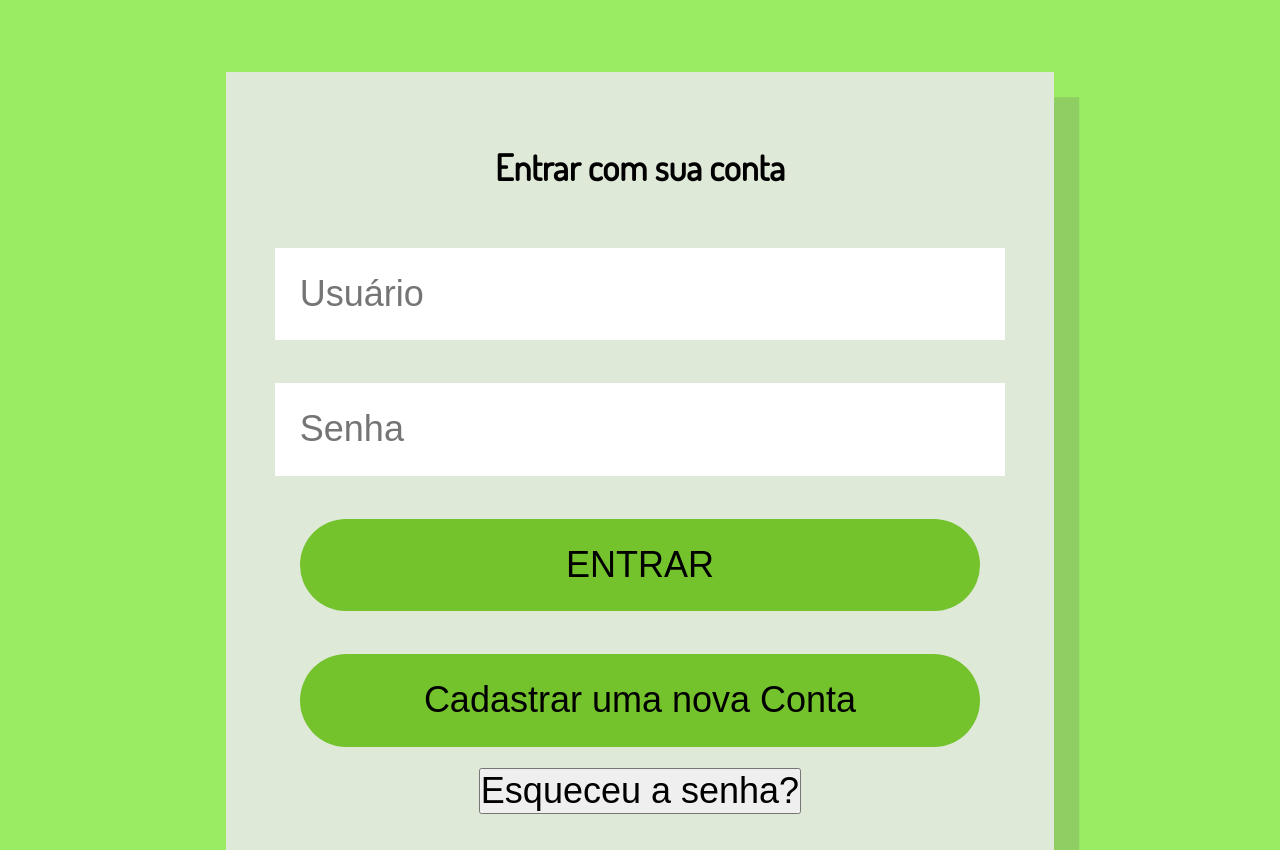
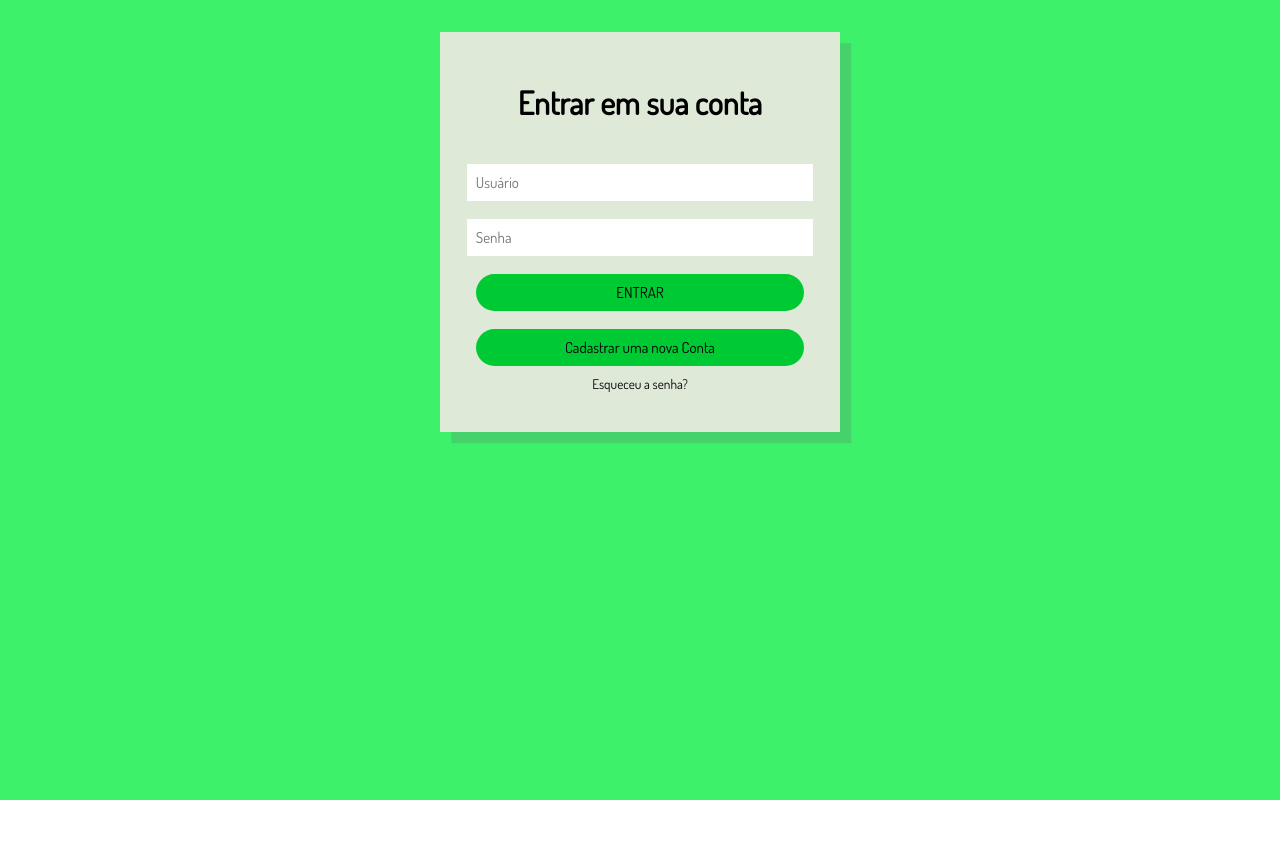
Before and after one commit to ggbtunga/Lista-desejos, a React (Create React App) app: page /login in a window 1280 px wide. After the commit the page ends 800 px from the top, so only its background shows below. Built offline with nearby package versions, Linux system fonts and the light colour scheme.

Commit message:
mudança do arquivo css do projeto inteiro

```diff
--- a/package.json
+++ b/package.json
@@ -13,6 +13,7 @@
     "react-dom": "^18.2.0",
     "react-router-dom": "^6.6.1",
     "react-scripts": "5.0.1",
+    "styled-components": "^5.3.6",
     "web-vitals": "^2.1.4"
   },
   "scripts": {
--- a/src/Page.css
+++ b/src/Page.css
@@ -1,7 +1,9 @@
+@import url('https://fonts.googleapis.com/css2?family=Dosis&display=swap');
+
 *{
     margin: 0;
     padding: 0;
-    font-size: 1.5rem;
+    font-family: 'Dosis', sans-serif;
 }
 
 body{
@@ -9,6 +11,10 @@ body{
     min-height: 100vh;
     display: flex;
     justify-content: center;
+}
+/* Estilo da página principal */
+.page{
+    font-size: 2.5rem;
 }
 
 .navbar{
@@ -26,24 +32,30 @@ body{
     justify-content: space-between;
 }
 
-.user{
+.nav-options button{
+    background-color: transparent;
+    border: none;
+    cursor: pointer;
+}
+
+#account{
     margin:0 1rem;
     width: .7rem;
 }
-.user:hover{
+#account:hover{
     cursor: pointer;
 }
-.user:active{
+#account:active{
     color:aliceblue;
 }
 
-.cart{
-    width: .9rem;
+#cart{
+    width: 0.9rem;
 }
-.cart:hover{
+#cart:hover{
     cursor: pointer;
 }
-.cart:active{
+#cart:active{
     color: aliceblue;
 }
 
@@ -112,3 +124,86 @@ body{
     transform: translateY(2px);
     transition: 0.4s;
 }
+
+/* Estilo das páginas de login */
+.login-body{
+    font-family: 'Dosis', sans-serif;
+    background-color: rgb(62, 241, 107);
+    display: flex;
+    justify-content: center;
+    width: 100vw;
+    height: 100vh;
+}
+
+.login{
+    padding: 1.1em;
+    margin-top:2em;
+    width: 25em;
+    height: 25em;
+    box-sizing: border-box;
+    background-color: rgb(223, 233, 216);
+    display: flex;
+    flex-direction: column;
+    align-items: center;
+    box-shadow: 0.7em 0.7em rgba(102, 102, 102, 0.219);
+}
+.login h1{
+    margin-top: 1em;
+    margin-bottom: 1em;
+}
+.login p{
+    margin:1em
+}
+.login .largura{
+    border-style: none;
+    margin: 0.6em;
+    padding: 0.6em;
+    width: 90%;
+    font-size: 15px;
+}
+.login .button{
+    border-style: none;
+    margin: 0.6em;
+    padding: 0.6em;
+    width: 90%;
+    background-color: rgb(0, 202, 51);
+    border-radius: 3em;
+    font-size: 15px;
+}
+.login .button:hover{
+    background-color: rgb(0, 173, 43);
+    cursor: pointer;
+}
+.login .button:active{
+    box-shadow: 0 4px rgba(102, 102, 102, 0.671);
+    transform: translateY(3px);
+    transition: 0.1s;
+}
+.login .recuperar{
+    background-color: transparent;
+    border: none;
+    cursor: pointer;
+    color: black;
+}
+
+.login .flexrow{
+    margin-left: 0;
+    display: flex;
+    justify-content: flex-start;
+    align-items: center;
+    width: 100%;
+}
+
+#arrow{
+    margin-right: 3em;
+    background-color: transparent;
+    border: none;
+    cursor: pointer;
+}
+#arrow:hover{
+    cursor: pointer;
+}
+#arrow:active{
+    transform: translateY(4px);
+    transition: 0.2s;
+}
--- a/src/components/Nav.js
+++ b/src/components/Nav.js
@@ -12,8 +12,8 @@ export default function Nav(){
         <nav className="navbar">
             <h2>Anime Action</h2>
             <div className="nav-options">
-                <button type="button" onClick={()=>navigate('*')}><FontAwesomeIcon icon={faCartShopping} className='cart'/></button>
-                <button type="button" onClick={()=>navigate('/login')}><FontAwesomeIcon icon={faUser} className='user'/></button>
+                <button onClick={()=>navigate('*')}><FontAwesomeIcon icon={faCartShopping} id="cart"/></button>
+                <button onClick={()=>navigate('/login')}><FontAwesomeIcon icon={faUser} id="account"/></button>
             </div>
         </nav>
     );
--- a/src/index.js
+++ b/src/index.js
@@ -1,6 +1,5 @@
 import React from 'react';
 import ReactDOM from 'react-dom/client';
-import './index.css';
 import App from './App';
 import reportWebVitals from './reportWebVitals';
 
--- a/src/pages/Login.js
+++ b/src/pages/Login.js
@@ -1,5 +1,5 @@
 import React from "react";
-import "./LoginStyles.css"
+import '../Page.css'
 import { useNavigate } from "react-router-dom";
 
 export default function Login(){
@@ -7,16 +7,18 @@ export default function Login(){
     const navigate = useNavigate()
 
     return(
-        <div className="container">
-            <h1>Entrar com sua conta</h1>
-            <input className="largura" id="user" name="USER" type="text" placeholder="Usuário"/>
-            <input className="largura" id="password" name="PASSWORD" type="password" placeholder="Senha"/>
+        <div className="login-body">
+            <div className="login">
+                <h1>Entrar em sua conta</h1>
+                <input className="largura" id="user" name="USER" type="text" placeholder="Usuário"/>
+                <input className="largura" id="password" name="PASSWORD" type="password" placeholder="Senha"/>
 
-            <button type="button" className="button entrar">ENTRAR</button>
+                <button type="button" className="button entrar">ENTRAR</button>
 
-            <button type="button" onclick={()=>navigate('/register')} className="button cadastrar" >Cadastrar uma nova Conta</button>
+                <button onClick={()=>navigate('/register')} className="button cadastrar" >Cadastrar uma nova Conta</button>
 
-            <button onClick={()=>navigate('/recover')}>Esqueceu a senha?</button>
+                <button onClick={()=>navigate('/recover')} className="recuperar">Esqueceu a senha?</button>
+            </div>
         </div>
     )
 }
--- a/src/pages/LoginStyles.css
+++ /dev/null
@@ -1,88 +0,0 @@
-@import url('https://fonts.googleapis.com/css2?family=Dosis&display=swap');
-
-*{
-    padding: 0;
-    margin: 0;
-}
-body{
-    font-family: 'Dosis', sans-serif;
-    background-color: rgb(154, 236, 99);
-    /* margin-right: 2rem; */
-    display: flex;
-    justify-content: center;
-}
-
-h1{
-    margin-top: 1em;
-    margin-bottom: 1em;
-}
-
-p{
-   margin:1em
-}
-
-.container{
-    padding: 2em;
-    padding: 1em;
-    margin-top:2em;
-    /* float: right; */
-    width: 23em;
-    box-sizing: border-box;
-    background-color: rgb(223, 233, 216);
-    display: flex;
-    flex-direction: column;
-    align-items: center;
-    justify-content: center;
-    justify-items: center;
-    box-shadow: 0.7em 0.7em rgba(102, 102, 102, 0.219);
-}
-.largura{
-    border-style: none;
-    margin: 0.6em;
-    padding: 0.7em;
-    width: 90%;
-}
-
-.button{
-    border-style: none;
-    margin: 0.6em;
-    padding: 0.7em;
-    width: 90%;
-    background-color: rgb(116, 194, 44);
-    border-radius: 3em;
-}
-.button:hover{
-    background-color: rgb(102, 179, 31);
-    cursor: pointer;
-}
-.button:active{
-    background-color: rgb(102, 179, 31);
-    box-shadow: 0 5px rgba(102, 102, 102, 0.671);
-    transform: translateY(4px);
-    transition: 0.2s;
-}
-a{
-    text-decoration: none;
-    color: black;
-}
-
-.flexrow{
-    margin-left: 0;
-    display: flex;
-    justify-content: flex-start;
-    align-items: center;
-    width: 100%;
-}
-
-#arrow{
-    width: 1.2em;
-    height: 1.2em;
-    margin-right: 1.5em;
-}
-#arrow:hover{
-    cursor: pointer;
-}
-#arrow:active{
-    transform: translateY(4px);
-    transition: 0.2s;
-}
--- a/src/pages/Recover.js
+++ b/src/pages/Recover.js
@@ -1,5 +1,5 @@
 import React from "react";
-import "./LoginStyles.css"
+import '../Page.css'
 import { FontAwesomeIcon } from "@fortawesome/react-fontawesome";
 import { faChevronLeft } from "@fortawesome/free-solid-svg-icons";
 import { useNavigate } from "react-router-dom";
@@ -7,15 +7,17 @@ import { useNavigate } from "react-router-dom";
 export default function Recover(){
     const navigate = useNavigate();
     return(
-        <div className="container">
-        <div className="flexrow">
-            <button type="button" onClick={()=>navigate('/login')}><FontAwesomeIcon icon={faChevronLeft} /></button>
-            <h1>Recupere sua senha</h1>
-        </div>
+        <div className="login-body">
+            <div className="login">
+            <div className="flexrow">
+                <button id="arrow" onClick={()=>navigate('/login')}><FontAwesomeIcon icon={faChevronLeft} /></button>
+                <h1>Recupere sua senha</h1>
+            </div>
 
-        <p>Insira o email que foi usado para cadastrar sua conta.</p>
-        <input className="largura" id="register" name="RECOVER" type="text" placeholder="Email para recuperar"/>
-        <button type="button" class="button">Solicitar</button>
+            <p>Insira seu email para recuperar sua senha.</p>
+            <input className="largura" id="register" name="RECOVER" type="text" placeholder="Email para recuperar"/>
+            <button type="button" class="button">Solicitar</button>
+            </div>
     </div>
     );
 }
--- a/src/pages/Register.js
+++ b/src/pages/Register.js
@@ -1,5 +1,5 @@
 import React from "react";
-import "./LoginStyles.css"
+import '../Page.css'
 import { FontAwesomeIcon } from "@fortawesome/react-fontawesome";
 import { faChevronLeft } from "@fortawesome/free-solid-svg-icons";
 import { useNavigate } from "react-router-dom";
@@ -9,17 +9,19 @@ export default function Register(){
     const navigate = useNavigate();
 
     return(
-        <div className="container">
+        <div className="login-body">
+            <div className="login">
                 <div className="flexrow">
-                <button type="button" onClick={()=>navigate('/login')}><FontAwesomeIcon icon={faChevronLeft} /></button>
+                    <button id="arrow" onClick={()=>navigate('/login')}><FontAwesomeIcon icon={faChevronLeft} /></button>
                     <h1>Criar nova conta</h1>
                 </div>
 
                 <input className="largura" id="user" name="USER" type="text" placeholder="Nome do Usuário"/>
                 <input className="largura" id="recover" name="RECOVER" type="text" placeholder="Email para registrar"/>
                 <input className="largura" id="password" name="PASSWORD" type="password" placeholder="Senha"/>
-            <input className="largura" id="password" type="password" placeholder="Digite a senha novamente"/>
-            <button type="button" class="button">Registrar</button>
+                <input className="largura" id="repassword" type="password" placeholder="Digite a senha novamente"/>
+                <button type="button" className="button">Registrar</button>
+            </div>
         </div>
     );
 }
```
Also changed, not shown: 1 other file (tests, documents, lock files or other folders). Lines whose indentation alone changed are shown as unchanged.
